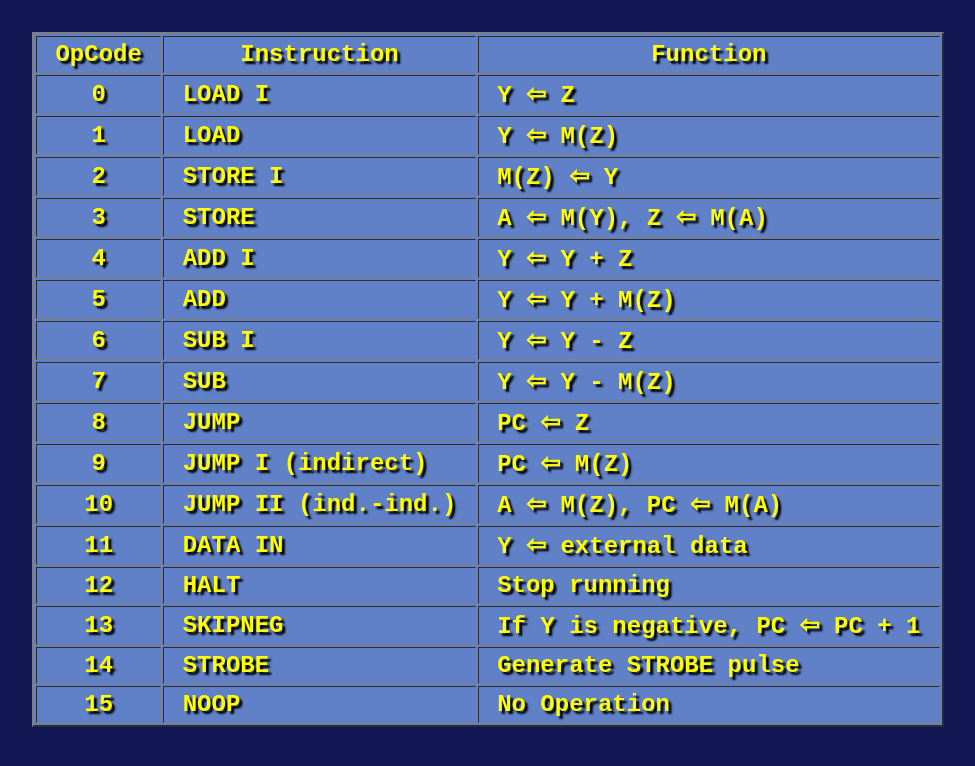
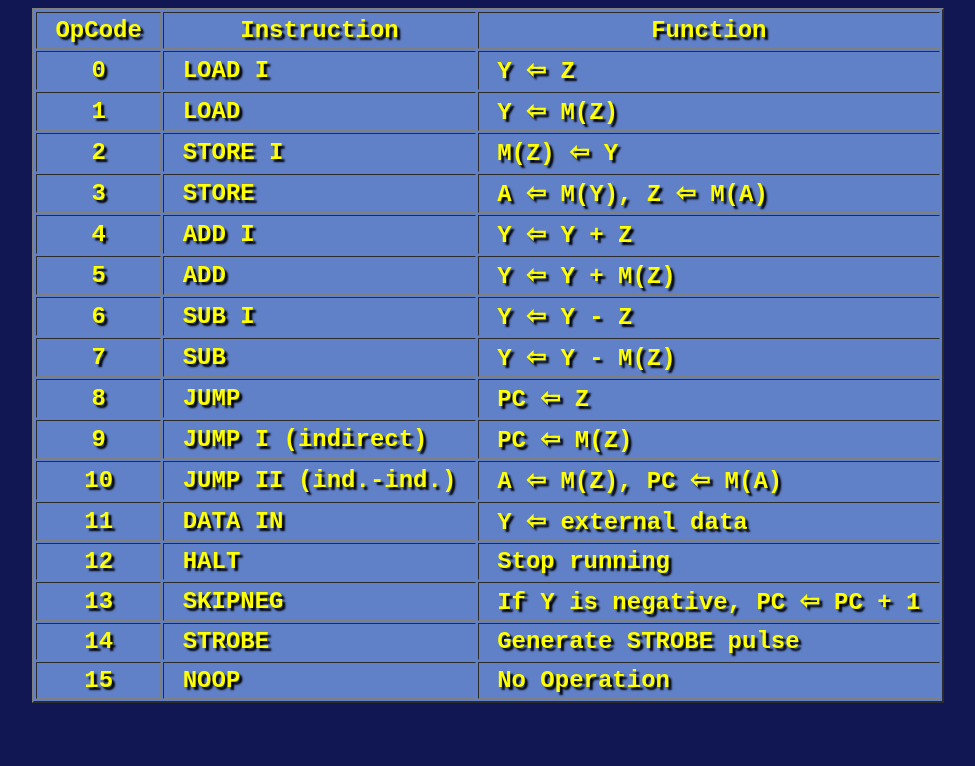
Before and after one commit to mrmcsoftware/MyCPUfiles, a plain HTML site: page instset.htm in a window 1280 px wide. Shown: the whole page, without its empty margins (152-1127 px from the left). Drawn offline with Linux system fonts and the light colour scheme.

Commit message:
Removed some unnecessary HTML tags from instruction set files

```diff
--- a/instset.htm
+++ b/instset.htm
@@ -3,7 +3,7 @@
 <head>
    <font color="#FFFF00">
    <meta name="author" content="Mark Craig">
-   <meta name="description" content="Biorhythm Generator Privacy Statement">
+   <meta name="description" content="My CPU Instruction Set">
    <!-- meta http-equiv="Content-Type" content="text/html;charset=ISO-8859-8"-->
    <!-- meta http-equiv="Content-Type" content="text/html;charset=UTF-8" -->
    <!-- meta charset="UTF-8"-->
@@ -12,9 +12,6 @@
 <style>
 	body {
 		background-color: #101752;
-		background-image: url("bgimage.jpg");
-		background-repeat: no-repeat;
-		background-attachment: fixed;
 		text-shadow: 3px 3px 2px #000000;
 	}
 
@@ -42,7 +39,6 @@ table {
 <!--font face="Sylfaen" size="+2"--!>
 <!--font face="Typist" size="+2"--!>
 <font face="Courier New" size="+2">
-<h1 id="fb-welcome"></h1>
 <div class="container">
 <center>
 <TABLE BORDER=2 bgcolor="#6080c8" VALIGN=center CELLPADDING=4>
```
Also changed, not shown: instset2.htm (+1 -5 lines), instset3.htm (+1 -5 lines), instset4.htm (+1 -5 lines), instset5.htm (+1 -5 lines), instset6.htm (+1 -5 lines).
